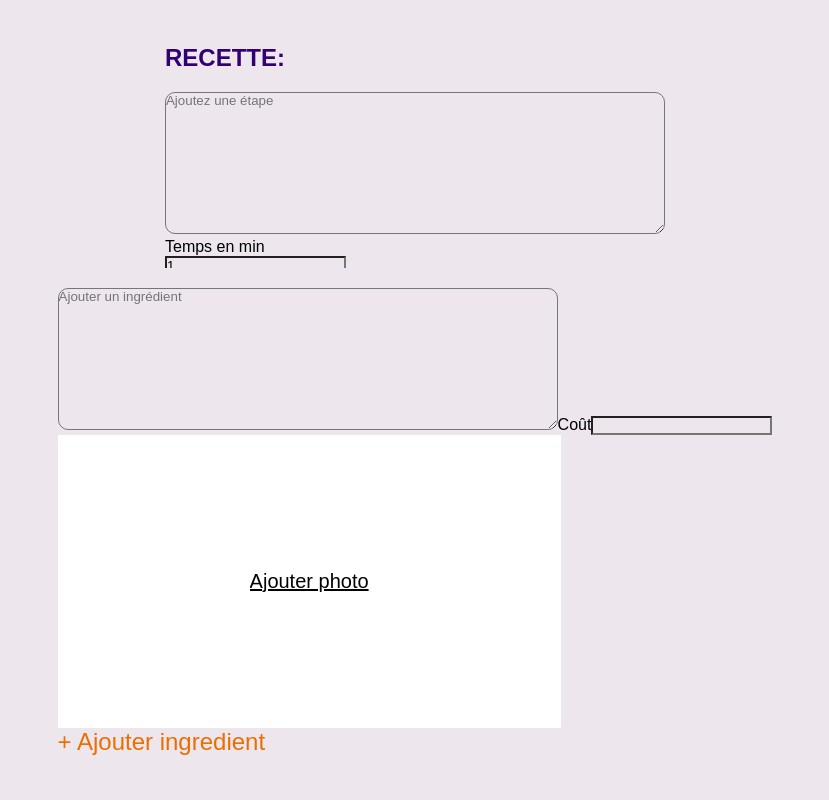
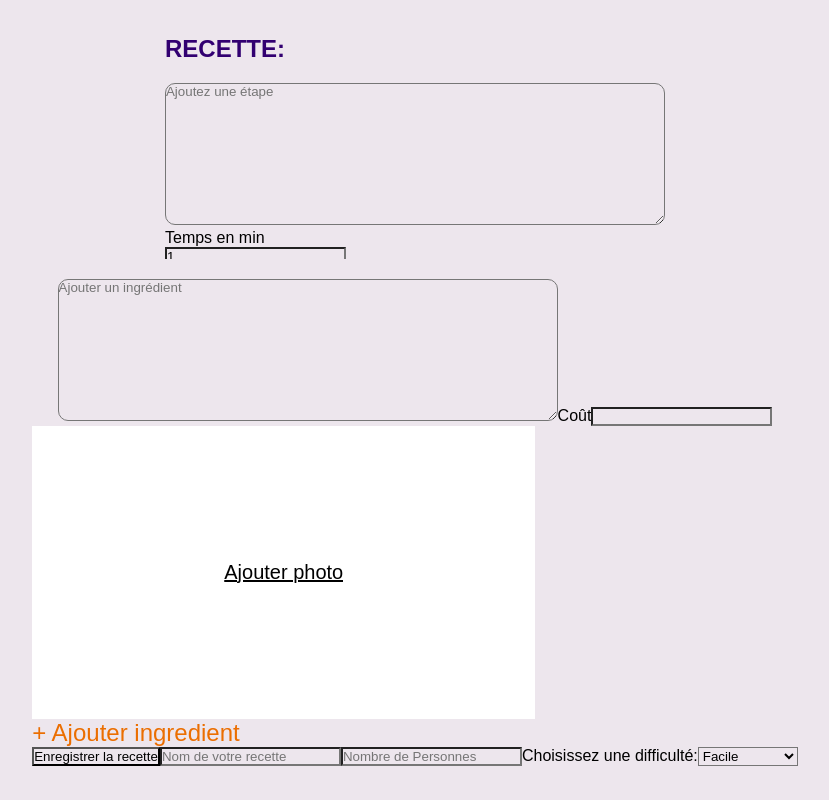
Before and after one commit to Chimisu75/RecipeConfigurator, a React (Vite) app in the folder RecipeConfigurator/: page / in a window 1280 px wide. Shown: the whole page, without its empty margins (225-1054 px from the left). Built offline with nearby package versions, Linux system fonts and the light colour scheme; a web font is replaced by a local one.

Commit message:
New update

```diff
--- a/RecipeConfigurator/src/App.jsx
+++ b/RecipeConfigurator/src/App.jsx
@@ -2,7 +2,10 @@ import RecipeAjout from "./components/RecipeAjout";
 import RecipePhoto from "./components/RecipePhoto";
 import RecipeStep from "./components/RecipeStep";
 import RecipeIngredient from "./components/RecipeIngredient";
-
+import RecipeSubmitBtn from "./components/RecipeSubmitBtn";
+import RecipeName from "./components/RecipeName";
+import RecipeNbPeople from "./components/RecipeNbPeople";
+import RecipeDifficulty from "./components/RecipeDifficulty";
 import "./index.css";
 
 function App() {
@@ -12,12 +15,16 @@ function App() {
         <RecipeStep />
         <RecipeIngredient />
       </div>
-      <div>
-        <RecipePhoto />
-      </div>
-      <div>
-        <RecipeAjout />
-      </div>
+
+      <RecipePhoto />
+
+      <RecipeAjout />
+
+      <RecipeSubmitBtn />
+      <RecipeName />
+
+      <RecipeNbPeople />
+      <RecipeDifficulty />
     </>
   );
 }
--- /dev/null
+++ b/RecipeConfigurator/src/components/RecipeDifficulty.jsx
@@ -0,0 +1,14 @@
+function RecipeDifficulty() {
+  return (
+    <>
+      <label htmlFor="difficulty-select">Choisissez une difficulté:</label>
+      <select>
+        <option value="Facile">Facile</option>
+        <option value="Intermédiaire">Intermédiaire</option>
+        <option value="Avancé">Avancé</option>
+      </select>
+    </>
+  );
+}
+
+export default RecipeDifficulty;
--- /dev/null
+++ b/RecipeConfigurator/src/components/RecipeName.jsx
@@ -0,0 +1,5 @@
+function RecipeName() {
+  return <input type="text" placeholder="Nom de votre recette" />;
+}
+
+export default RecipeName;
--- /dev/null
+++ b/RecipeConfigurator/src/components/RecipeNbPeople.jsx
@@ -0,0 +1,5 @@
+function RecipeNbPeople() {
+  return <input type="number" placeholder="Nombre de Personnes" />;
+}
+
+export default RecipeNbPeople;
--- /dev/null
+++ b/RecipeConfigurator/src/components/RecipeSubmitBtn.jsx
@@ -0,0 +1,5 @@
+function RecipeSubmitBtn() {
+  return <button type="submit">Enregistrer la recette</button>;
+}
+
+export default RecipeSubmitBtn;
```
